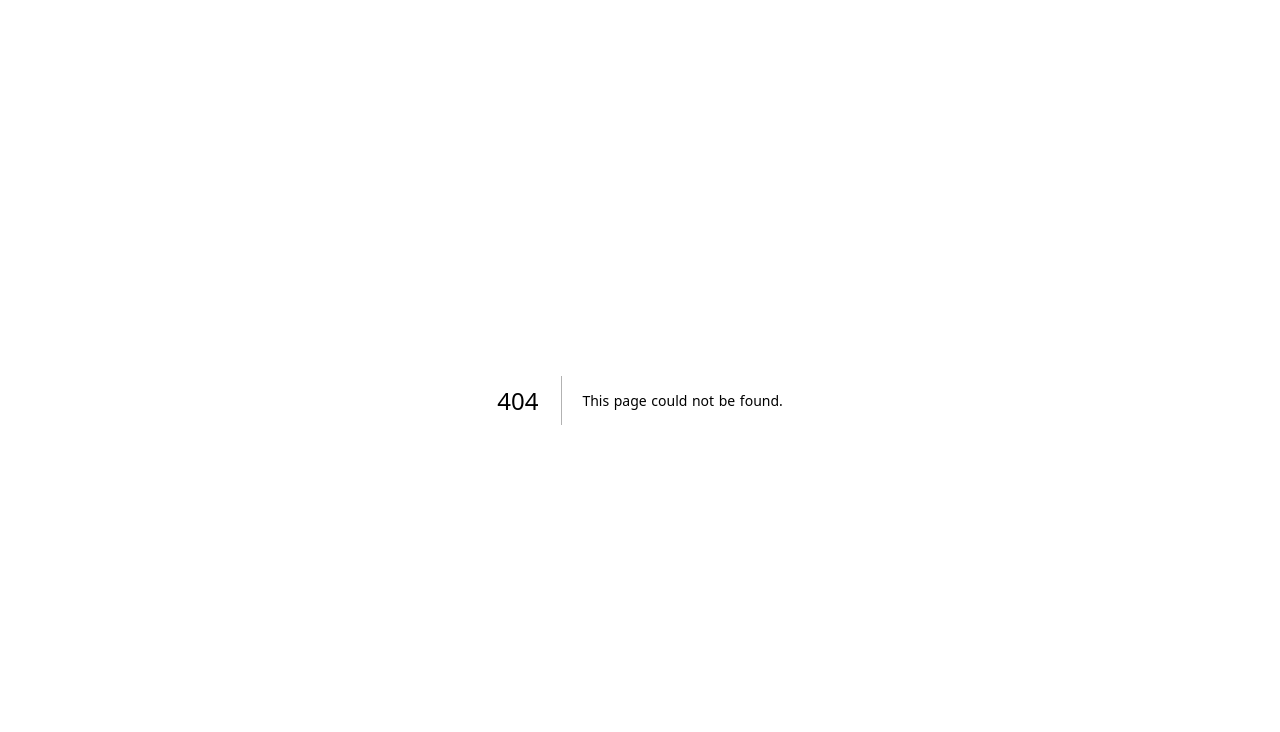
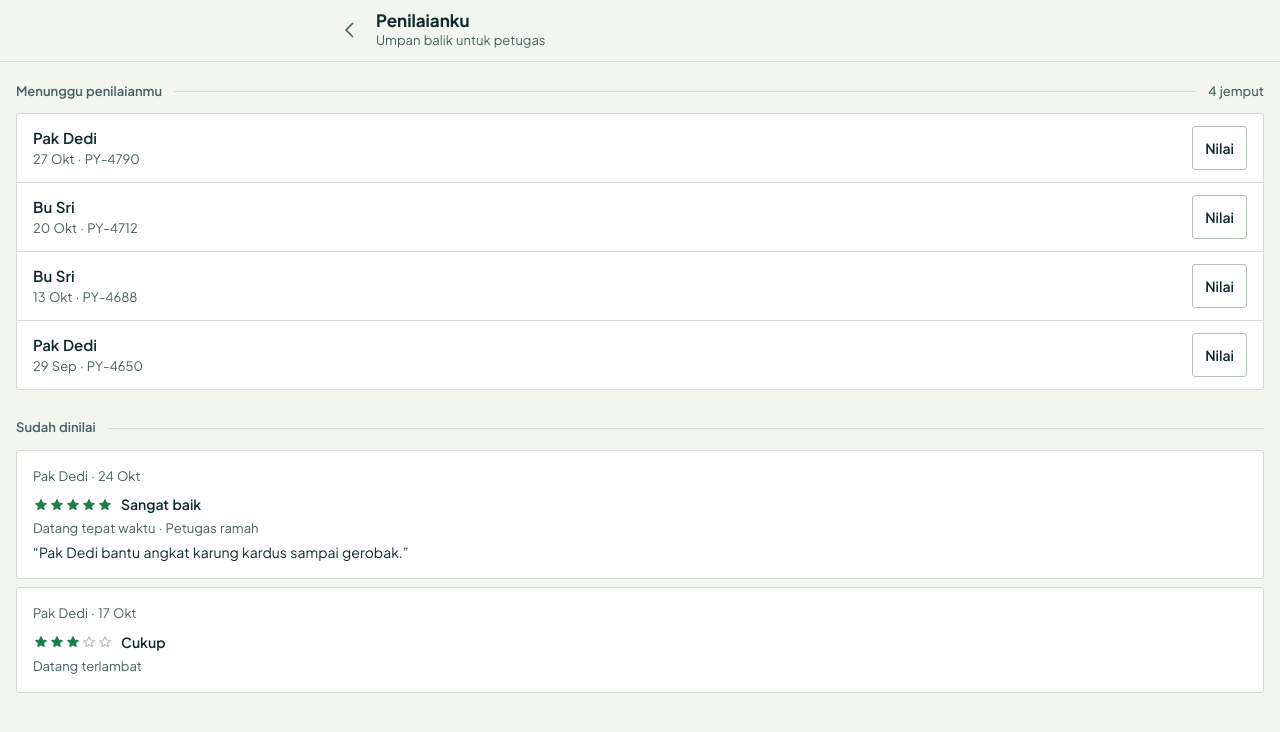
Before and after one commit to YosiaCoKR/pilah-yuk, a Next.js app: page /umpan-balik in a window 1280 px wide. Before the commit this address had no page. Shown: the top 732 px of the page. Built offline with nearby package versions, Linux system fonts and the light colour scheme.

Commit message:
feat(umpan-balik): keep sent ratings, recap them on thanks and list them by status

```diff
--- a/src/app/(utama)/profil/page.tsx
+++ b/src/app/(utama)/profil/page.tsx
@@ -17,6 +17,11 @@ const MENU = [
     href: "/notifikasi",
     label: "Notifikasi",
     ket: "Pengingat dan kabar channel",
+  },
+  {
+    href: "/umpan-balik",
+    label: "Penilaianku",
+    ket: "Umpan balik untuk petugas",
   },
   { href: "/bantuan", label: "Pusat bantuan", ket: "Jawaban pertanyaan umum" },
 ];
--- a/src/app/(utama)/riwayat/[id]/page.tsx
+++ b/src/app/(utama)/riwayat/[id]/page.tsx
@@ -8,7 +8,7 @@ import { AksiBukti } from "@/components/riwayat/aksi-bukti";
 import { KartuPetugas } from "@/components/riwayat/kartu-petugas";
 import { RincianSampah } from "@/components/riwayat/rincian-sampah";
 import { StatusJemput } from "@/components/status-jemput";
-import { TombolLink } from "@/components/tombol";
+import { UlasanPickup } from "@/components/umpan-balik/ulasan-pickup";
 import { addressById, slotById, SEMUA_PICKUP } from "@/lib/mock";
 import { hariPanjang, tanggalPanjang, tanggalPendek } from "@/lib/tanggal";
 
@@ -187,11 +187,7 @@ async function Isi({
         </section>
       )}
 
-      {selesai && (
-        <TombolLink href={`/umpan-balik/${pickup.id}`} varian="garis" lebar>
-          Nilai pelayanan petugas
-        </TombolLink>
-      )}
+      {selesai && <UlasanPickup pickupId={pickup.id} />}
     </main>
   );
 }
--- /dev/null
+++ b/src/app/umpan-balik/page.tsx
@@ -0,0 +1,17 @@
+import { Kop } from "@/components/kop";
+import { DaftarUlasan } from "@/components/umpan-balik/daftar-ulasan";
+
+export const metadata = { title: "Penilaianku — Pilah Yuk" };
+
+export default function DaftarUlasanPage() {
+  return (
+    <>
+      <Kop
+        judul="Penilaianku"
+        keterangan="Umpan balik untuk petugas"
+        kembali="/profil"
+      />
+      <DaftarUlasan />
+    </>
+  );
+}
--- /dev/null
+++ b/src/components/umpan-balik/daftar-ulasan.tsx
@@ -0,0 +1,90 @@
+"use client";
+
+import Link from "next/link";
+import { SEMUA_PICKUP } from "@/lib/mock";
+import { tanggalPendek } from "@/lib/tanggal";
+import { useUlasan } from "@/lib/toko-ulasan";
+import { Kartu, Label } from "../primitif";
+import { RingkasUlasan } from "./ulasan-pickup";
+
+const pickupById = (id: string) => SEMUA_PICKUP.find((p) => p.id === id);
+
+export function DaftarUlasan() {
+  const ulasan = useUlasan();
+  const sudah = new Set(ulasan.map((u) => u.pickupId));
+  /* Yang paling baru selesai paling atas — ingatannya masih segar. */
+  const menunggu = SEMUA_PICKUP.filter(
+    (p) => p.status === "selesai" && !sudah.has(p.id),
+  ).sort((a, b) => b.pickupDate.localeCompare(a.pickupDate));
+  const terkirim = [...ulasan].sort((a, b) =>
+    b.dikirim.localeCompare(a.dikirim),
+  );
+
+  return (
+    <main className="space-y-7 px-4 pb-10 pt-5">
+      {menunggu.length > 0 && (
+        <section className="space-y-3">
+          <Label
+            aksi={
+              <span className="text-[13px] font-medium text-ink-2">
+                {menunggu.length} jemput
+              </span>
+            }
+          >
+            Menunggu penilaianmu
+          </Label>
+          <Kartu className="divide-y divide-line">
+            {menunggu.map((p) => (
+              <div key={p.id} className="flex items-center gap-3 px-4 py-3">
+                <span className="min-w-0 flex-1">
+                  <span className="block text-[15px] font-semibold">
+                    {p.officerName ?? "Petugas"}
+                  </span>
+                  <span className="block text-[13px] text-ink-2">
+                    {tanggalPendek(p.pickupDate)} · {p.code}
+                  </span>
+                </span>
+                <Link
+                  href={`/umpan-balik/${p.id}`}
+                  className="inline-flex min-h-11 shrink-0 items-center rounded-kartu border border-line-kuat px-3 text-[14px] font-semibold hover:bg-paper"
+                >
+                  Nilai
+                </Link>
+              </div>
+            ))}
+          </Kartu>
+        </section>
+      )}
+
+      <section className="space-y-3">
+        <Label>Sudah dinilai</Label>
+        {terkirim.length === 0 ? (
+          <Kartu className="p-6 text-center">
+            <p className="text-[14px] leading-snug text-ink-2">
+              Belum ada penilaian. Setelah penjemputan selesai, nilai petugasnya
+              di sini.
+            </p>
+          </Kartu>
+        ) : (
+          <ul className="space-y-2">
+            {terkirim.map((u) => {
+              const p = pickupById(u.pickupId);
+              return (
+                <Kartu as="li" key={u.pickupId} className="p-4">
+                  <Link
+                    href={`/riwayat/${u.pickupId}`}
+                    className="mb-2 block text-[13px] text-ink-2 hover:text-ink"
+                  >
+                    {p?.officerName ?? "Petugas"} ·{" "}
+                    {p ? tanggalPendek(p.pickupDate) : u.pickupId}
+                  </Link>
+                  <RingkasUlasan u={u} />
+                </Kartu>
+              );
+            })}
+          </ul>
+        )}
+      </section>
+    </main>
+  );
+}
--- a/src/components/umpan-balik/form-umpan-balik.tsx
+++ b/src/components/umpan-balik/form-umpan-balik.tsx
@@ -1,11 +1,13 @@
 "use client";
 
 import { useState, useTransition } from "react";
+import { hariIniISO } from "@/lib/tanggal";
+import { simpanUlasan } from "@/lib/toko-ulasan";
+import type { Ulasan } from "@/lib/types";
 import { IkonBintang, IkonCentang } from "../ikon";
 import { Isian, Kartu, Label } from "../primitif";
 import { Tombol, TombolLink } from "../tombol";
-
-const KATA = ["", "Buruk", "Kurang", "Cukup", "Baik", "Sangat baik"];
+import { KATA_NILAI as KATA, RingkasUlasan } from "./ulasan-pickup";
 
 /* Pilihan cepat dipisah menurut nada nilai: warga yang memberi 2 bintang
    butuh kata untuk masalahnya, bukan pujian. */
@@ -32,7 +34,7 @@ export function FormUmpanBalik({
   const [nilai, setNilai] = useState(0);
   const [tanda, setTanda] = useState<string[]>([]);
   const [catatan, setCatatan] = useState("");
-  const [terkirim, setTerkirim] = useState(false);
+  const [terkirim, setTerkirim] = useState<Ulasan | null>(null);
   const [kirim, mulaiKirim] = useTransition();
 
   const pilihan = nilai >= 4 ? PUJIAN : KELUHAN;
@@ -44,8 +46,17 @@ export function FormUmpanBalik({
   }
 
   function simpan() {
-    // ponytail: data tiruan — belum dikirim ke mana pun sampai backend ada.
-    mulaiKirim(() => setTerkirim(true));
+    const u: Ulasan = {
+      pickupId,
+      nilai: nilai as Ulasan["nilai"],
+      tanda,
+      catatan: catatan.trim(),
+      dikirim: hariIniISO(),
+    };
+    mulaiKirim(() => {
+      simpanUlasan(u);
+      setTerkirim(u);
+    });
   }
 
   if (terkirim) {
@@ -61,9 +72,18 @@ export function FormUmpanBalik({
             {petugas} makin baik.
           </p>
         </div>
-        <TombolLink href={`/riwayat/${pickupId}`} varian="garis" lebar>
-          Kembali ke detail
-        </TombolLink>
+        {/* Rekap persis yang terkirim — warga tahu apa yang dibaca pengurus. */}
+        <Kartu className="p-4 text-left">
+          <RingkasUlasan u={terkirim} />
+        </Kartu>
+        <div className="space-y-2">
+          <TombolLink href={`/riwayat/${pickupId}`} varian="garis" lebar>
+            Kembali ke detail
+          </TombolLink>
+          <TombolLink href="/umpan-balik" varian="halus" lebar>
+            Lihat semua penilaianku
+          </TombolLink>
+        </div>
       </div>
     );
   }
--- /dev/null
+++ b/src/components/umpan-balik/ulasan-pickup.tsx
@@ -0,0 +1,74 @@
+"use client";
+
+import { useUlasan } from "@/lib/toko-ulasan";
+import type { Ulasan } from "@/lib/types";
+import { IkonBintang } from "../ikon";
+import { Kartu } from "../primitif";
+import { TombolLink } from "../tombol";
+
+export const KATA_NILAI = [
+  "",
+  "Buruk",
+  "Kurang",
+  "Cukup",
+  "Baik",
+  "Sangat baik",
+];
+
+/** Bintang hanya-baca; angkanya ikut dibacakan untuk pembaca layar. */
+export function BintangBaca({ nilai }: { nilai: number }) {
+  return (
+    <span
+      className="inline-flex text-hijau"
+      role="img"
+      aria-label={`${nilai} dari 5 bintang`}
+    >
+      {[1, 2, 3, 4, 5].map((n) => (
+        <IkonBintang
+          key={n}
+          className={`size-4 ${n <= nilai ? "" : "text-line-kuat"}`}
+          fill={n <= nilai ? "currentColor" : "none"}
+        />
+      ))}
+    </span>
+  );
+}
+
+/** Isi satu penilaian: bintang, kata, tanda cepat, dan catatan. */
+export function RingkasUlasan({ u }: { u: Ulasan }) {
+  return (
+    <>
+      <p className="flex items-center gap-2 text-[14px] font-semibold">
+        <BintangBaca nilai={u.nilai} />
+        {KATA_NILAI[u.nilai]}
+      </p>
+      {u.tanda.length > 0 && (
+        <p className="mt-1 text-[13px] text-ink-2">{u.tanda.join(" · ")}</p>
+      )}
+      {u.catatan && (
+        <p className="mt-1 text-[14px] leading-snug">“{u.catatan}”</p>
+      )}
+    </>
+  );
+}
+
+/**
+ * Di detail riwayat: penilaian yang sudah dikirim, atau ajakan menilai.
+ * Sengaja tidak menawarkan "nilai lagi" — satu penjemputan, satu penilaian.
+ */
+export function UlasanPickup({ pickupId }: { pickupId: string }) {
+  const u = useUlasan().find((x) => x.pickupId === pickupId);
+  if (!u) {
+    return (
+      <TombolLink href={`/umpan-balik/${pickupId}`} varian="garis" lebar>
+        Nilai pelayanan petugas
+      </TombolLink>
+    );
+  }
+  return (
+    <Kartu className="p-4">
+      <p className="mb-2 text-[13px] text-ink-2">Penilaianmu</p>
+      <RingkasUlasan u={u} />
+    </Kartu>
+  );
+}
--- a/src/lib/mock.ts
+++ b/src/lib/mock.ts
@@ -10,6 +10,7 @@ import type {
   Plan,
   Subscription,
   TimeSlot,
+  Ulasan,
   WasteCategory,
   WasteItem,
   WasteKey,
@@ -870,6 +871,25 @@ export const HP_TERDAFTAR = ["081234567890", "085600112233"];
 /* Sandi semua akun tiruan di atas, buat mencoba jalur "sandi salah". */
 export const SANDI_TIRUAN = "rahasia123";
 
+/* Penilaian yang sudah pernah dikirim. pk-2, pk-4, pk-10 sengaja belum
+   dinilai supaya daftar "menunggu penilaian" punya isi. */
+export const ULASAN: Ulasan[] = [
+  {
+    pickupId: "pk-3",
+    nilai: 5,
+    tanda: ["Datang tepat waktu", "Petugas ramah"],
+    catatan: "Pak Dedi bantu angkat karung kardus sampai gerobak.",
+    dikirim: "2026-10-24",
+  },
+  {
+    pickupId: "pk-9",
+    nilai: 3,
+    tanda: ["Datang terlambat"],
+    catatan: "",
+    dikirim: "2026-10-18",
+  },
+];
+
 /* Pertanyaan yang paling sering masuk ke pengurus. Jawabannya sengaja
    menyebut angka & langkah konkret, bukan "silakan hubungi admin". */
 export type Faq = { topik: string; tanya: string; jawab: string };
--- /dev/null
+++ b/src/lib/toko-ulasan.ts
@@ -0,0 +1,32 @@
+"use client";
+
+import { useSyncExternalStore } from "react";
+import { ULASAN } from "./mock";
+import type { Ulasan } from "./types";
+
+/**
+ * Penilaian yang dikirim selama satu sesi — pola yang sama dengan
+ * toko-jadwal & toko-profil. Satu penjemputan hanya punya satu penilaian;
+ * mengirim lagi menimpa yang lama.
+ */
+
+let ulasan: Ulasan[] = ULASAN;
+const pendengar = new Set<() => void>();
+
+function langgan(dengar: () => void) {
+  pendengar.add(dengar);
+  return () => pendengar.delete(dengar);
+}
+
+export function simpanUlasan(u: Ulasan) {
+  ulasan = [u, ...ulasan.filter((x) => x.pickupId !== u.pickupId)];
+  for (const dengar of pendengar) dengar();
+}
+
+export function useUlasan(): Ulasan[] {
+  return useSyncExternalStore(
+    langgan,
+    () => ulasan,
+    () => ULASAN,
+  );
+}
--- a/src/lib/types.ts
+++ b/src/lib/types.ts
@@ -126,13 +126,7 @@ export type Invoice = {
 };
 
 export type Weekday =
-  | "Senin"
-  | "Selasa"
-  | "Rabu"
-  | "Kamis"
-  | "Jumat"
-  | "Sabtu"
-  | "Minggu";
+  "Senin" | "Selasa" | "Rabu" | "Kamis" | "Jumat" | "Sabtu" | "Minggu";
 
 export type RecurringSchedule = {
   id: string;
@@ -210,3 +204,12 @@ export type ChannelMember = {
   agoDays: number;
   isPengurus?: boolean;
 };
+
+/** Penilaian warga atas satu penjemputan yang selesai. */
+export type Ulasan = {
+  pickupId: string;
+  nilai: 1 | 2 | 3 | 4 | 5;
+  tanda: string[];
+  catatan: string;
+  dikirim: string; // ISO date
+};
```
